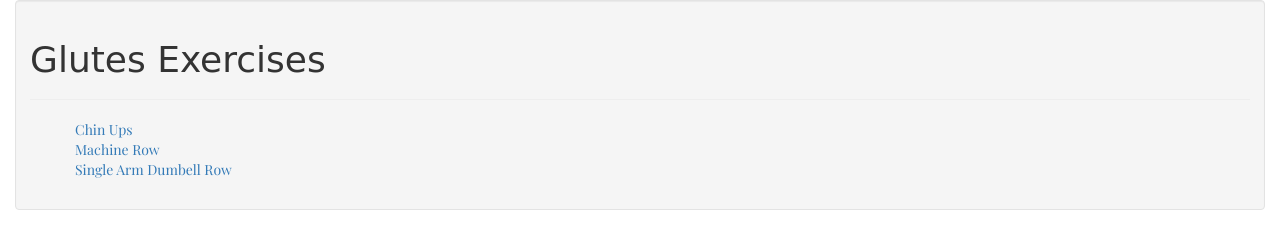
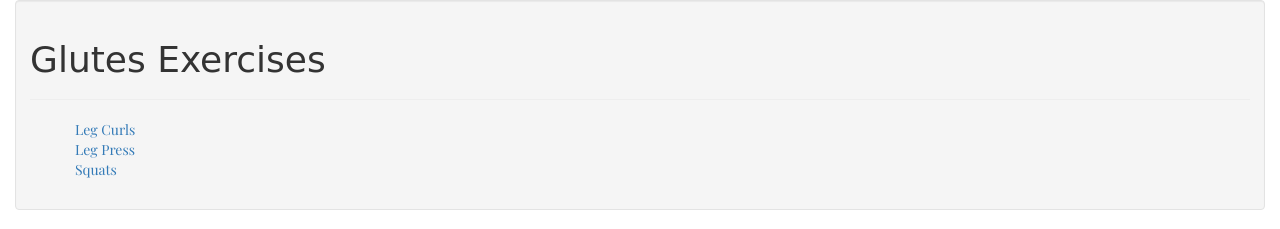
Before and after one commit to fvchan/MyFitnessWebsite, a website: page glutes.html in a window 1280 px wide. Shown: the part 92-321 px from the top of the page. Drawn offline with nearby package versions, Linux system fonts and the light colour scheme; a web font is replaced by a local one.

Commit message:
glutes edit

```diff
--- a/glutes.html
+++ b/glutes.html
@@ -77,9 +77,9 @@
 
 		<div class="well">
 		<ul>
-		<li><a href="ub-1.html">Chin Ups</a></li>
-		<li><a href="ub-2.html">Machine Row<a/></li>
-		<li><a href="ub-3.html">Single Arm Dumbell Row<a/></li>
+		<li><a href="legcurl.html">Leg Curls</a></li>
+		<li><a href="legpress.html">Leg Press<a/></li>
+		<li><a href="squats.html">Squats<a/></li>
 
 
 		</ul>
```
